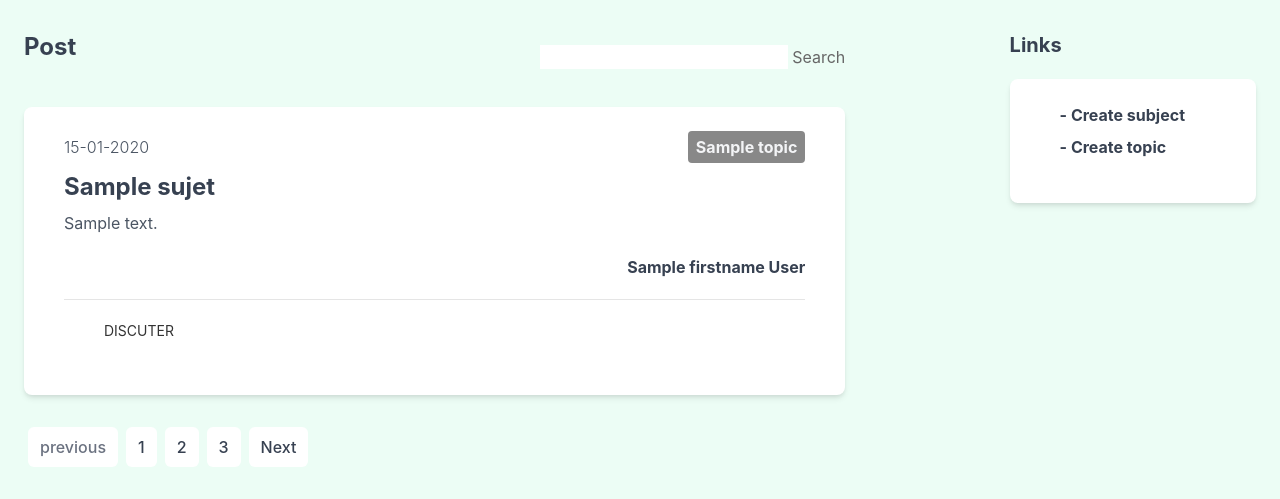
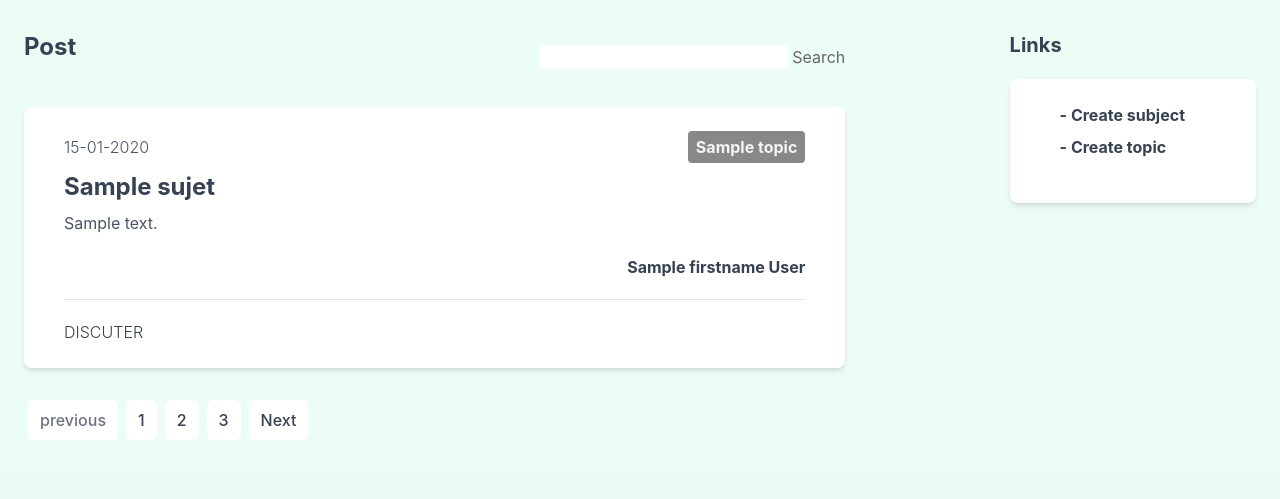
Before and after one commit to ArmandHinz/Hackathon2, a Symfony app: template templates/sujet/index.html.twig in a window 1280 px wide. Shown: the part 456-955 px from the top of the page. After the commit the page ends 896 px from the top, so only its background shows below. Run offline with Twig, Linux system fonts and the light colour scheme; the template is opened without the code that fills it: most values are stand-ins (such as "Sample title", 1, 10 or a date in 2020); form fields are guessed from the names that the template uses; some libraries are stand-ins or nearby versions.

Commit message:
modif buttons

```diff
--- a/assets/styles/app.scss
+++ b/assets/styles/app.scss
@@ -28,3 +28,9 @@
 .border-form{
     border-radius: 50%;
 }
+
+.stroke{
+    font-size: 3em;
+    margin: 0;
+    -webkit-text-stroke: 2px red;
+}
--- a/templates/nav.html.twig
+++ b/templates/nav.html.twig
@@ -18,7 +18,7 @@
             -106 -2 -135 -26 l-31 -26 0 26 c0 25 -1 26 -70 26 l-70 0 0 -215z"></path>
 	</g>
 </svg>
-</div>
+
 <nav class="relative px-4 py-4 flex justify-between items-center bg-white mt-3 sticky top-0 h-12">
 		<ul class="hidden absolute top-1/2 left-1/2 transform -translate-y-1/2 -translate-x-1/2 lg:flex lg:mx-auto lg:flex lg:items-center lg:w-auto lg:space-x-6">
 			<li><a class="text-sm text-gray-400 hover:text-gray-500" href="{{ path('sujet_index') }}">Salon</a></li>
--- a/templates/sujet/_delete_form.html.twig
+++ b/templates/sujet/_delete_form.html.twig
@@ -1,4 +1,4 @@
 
 <form method="delete" action="{{ path('sujet_delete', {'id': sujet.id}) }}" onsubmit="return confirm('Are you sure you want to delete this subject?');">
-    <button class="uk-button uk-button-text uk-align-right">supprimer</button>
+    <button class="font-light text-gray-700 hover:underline">SUPPRIMER</button>
 </form>
--- a/templates/sujet/index.html.twig
+++ b/templates/sujet/index.html.twig
@@ -43,9 +43,9 @@
                             </div>
                             <hr/>
                             <div class="flex items-center justify-between mt-4">
-                                <a href="{{ path("sujet_show", {id: sujet.id}) }}" class="uk-button uk-button-text uk-align-right">Discuter</a>
+                                <a href="{{ path("sujet_show", {id: sujet.id}) }}" > <span class="font-light text-gray-700 hover:underline">DISCUTER</span></a>
                                 {% if app.user.id == sujet.user.id %}
-                                    <a href="{{ path("sujet_edit", {sujetId: sujet.id}) }}" class="uk-button uk-button-text uk-align-right">editer</a>
+                                    <a href="{{ path("sujet_edit", {sujetId: sujet.id}) }}"> <span class="font-light text-gray-700 hover:underline">EDITER</span></a>
                                     {{ include('sujet/_delete_form.html.twig') }}
                                 {% endif %}
 
--- a/templates/sujet/show.html.twig
+++ b/templates/sujet/show.html.twig
@@ -48,8 +48,8 @@
                             <hr/>
                             {% if app.user.id == message.user.id %}
                                 <div class="flex items-center justify-between mt-4">
-                                    <a href="{{ path('comment_sujet_edit', {id: message.id}) }}" class="uk-button uk-button-text">modifier</a>
-                                    <a href="{{ path('comment_sujet_delete', {id: message.id}) }}" class="uk-button uk-button-text">supprimer</a>
+                                    <a href="{{ path('comment_sujet_edit', {id: message.id}) }}"><span class="font-light text-gray-700 hover:underline">EDITER</span></a>
+                                    <a href="{{ path('comment_sujet_delete', {id: message.id}) }}"> <span class="font-light text-gray-700 hover:underline">SUPPRIMER</span></a>
                                 </div>
                             {% endif %}
                         </div>
@@ -86,5 +86,4 @@
     {% endfor %}
 
     {{ include('comment_sujet/_form.html.twig') }}
-
 {% endblock %}
```
